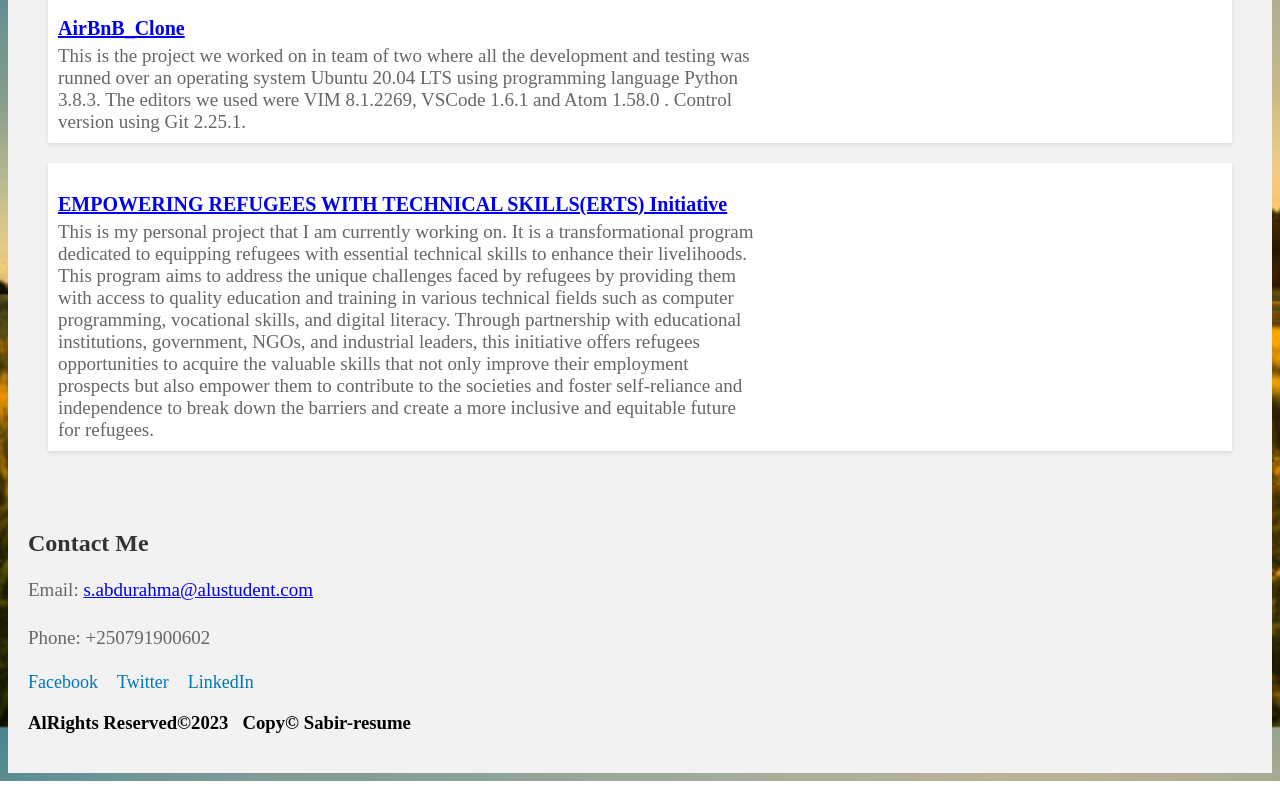
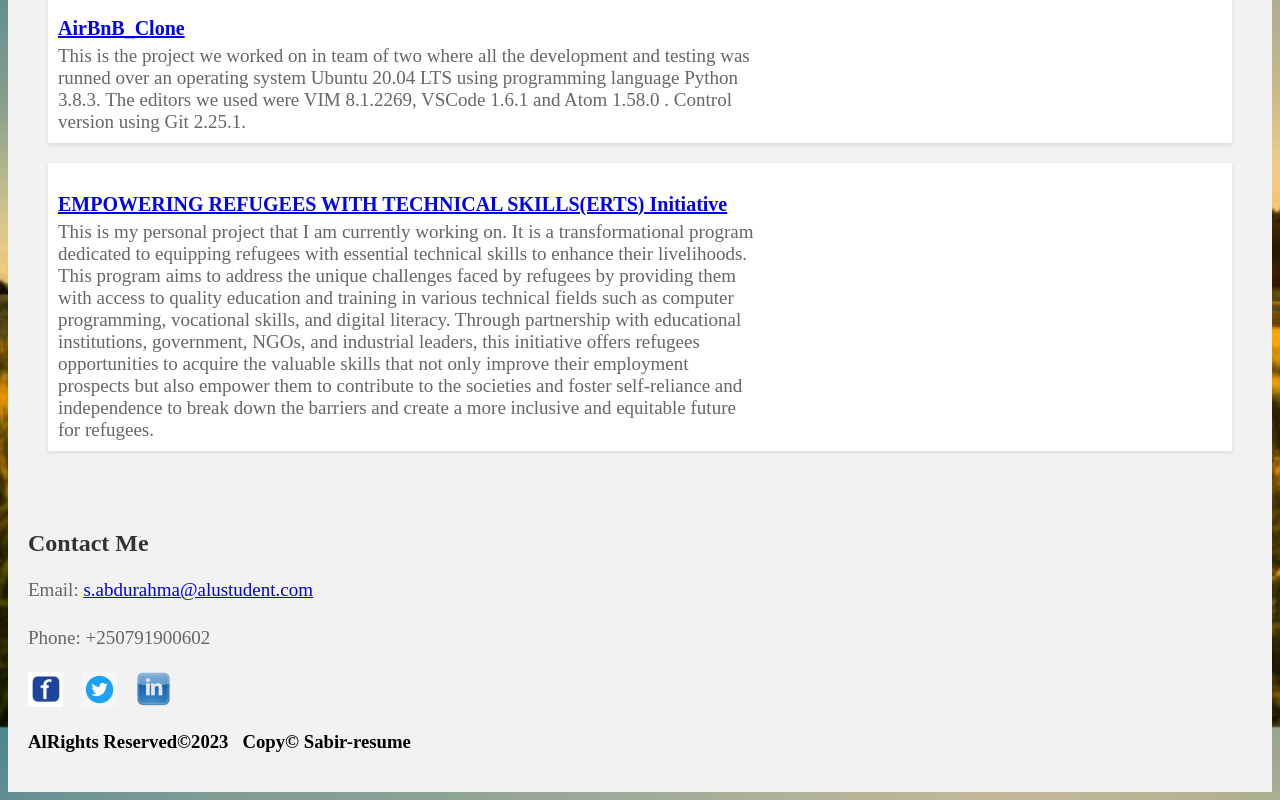
Before and after one commit to SabirWalid/Sabir-Resume-Site, a plain HTML site: page index.html in a window 1280 px wide. Shown: the part 2473-3273 px from the top of the page. Drawn offline with Linux system fonts and the light colour scheme.

Commit message:
my resume

```diff
--- a/index.html
+++ b/index.html
@@ -161,9 +161,15 @@
 
         <!-- Social Media Links -->
         <div class="social-media">
-            <a href="https://www.facebook.com/profile.php?id=100087679090607" target="_blank">Facebook</a>
-            <a href="https://twitter.com/Walid_kaloka" target="_blank">Twitter</a>
-            <a href="https://www.linkedin.com/in/sabir-abdurahman-8b923126b/" target="_blank">LinkedIn</a>
+            <a href="https://www.facebook.com/profile.php?id=100087679090607" target="_blank">
+                <img src="Fb.mg.png" alt="Facebook">
+            </a>
+            <a href="https://twitter.com/Walid_kaloka" target="_blank">
+                <img src="png-clipart-twitter-twitter.png" alt="Twitter">
+            </a>
+            <a href="https://www.linkedin.com/in/sabir-abdurahman-8b923126b/" target="_blank">
+                <img src="images-linkedin.png" alt="LinkedIn">
+            </a>
             <!-- Add more social media links as needed -->
         </div>
         <h3>AlRights Reserved&copy;2023 &nbsp; Copy&copy; <a>Sabir-resume</a> </h3>
--- a/styles.css
+++ b/styles.css
@@ -306,7 +306,18 @@ header ul li a:hover {
 }
 
 .social-media a:hover {
-    color: #555; /* Change color on hover */
+    color: #555;
+}
+
+
+.social-media img {
+    width: 35px;
+    height: 35px;
+}
+
+/* Optional: Add hover effects */
+.social-media a:hover img {
+    opacity: 0.8; /* Reduce opacity on hover */
 }
 
 
```
Also changed, not shown: Fb.mg.png (added), images-linkedin.png (added), png-clipart-twitter-twitter.png (added).
